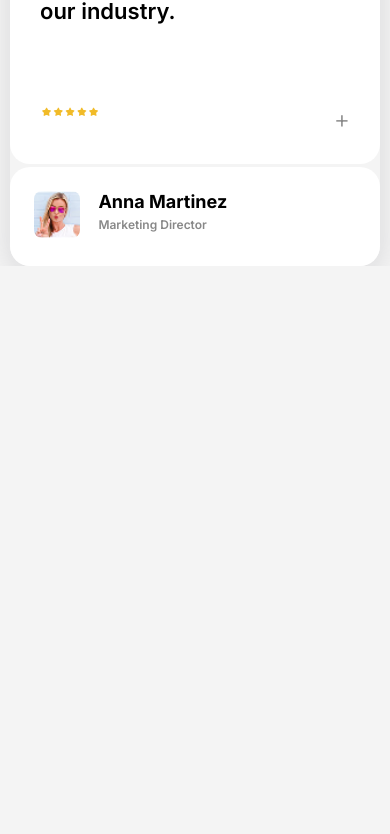
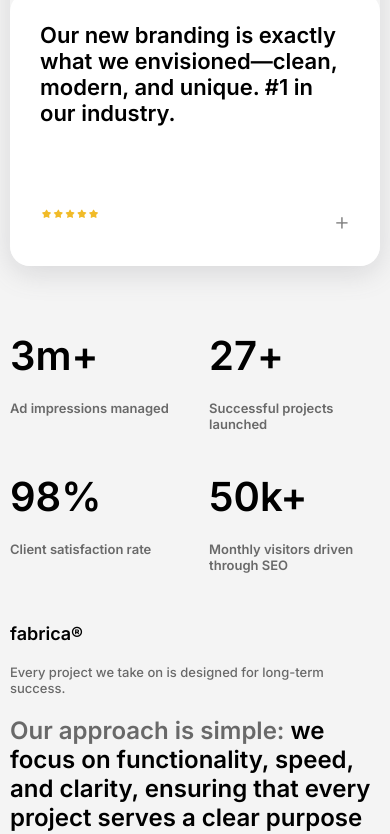
Before and after one commit to surendhar-03/fsbrica-nxt, a Next.js app: page / in a window 390 px wide. Shown: the part 8925-9759 px from the top of the page. Before the commit the page ends 9191 px from the top, so only its background shows below. Built offline with nearby package versions, Linux system fonts and the light colour scheme.

Commit message:
section 8 complete with responsive

```diff
--- /dev/null
+++ b/Pages/Section8.js
@@ -0,0 +1,84 @@
+"use client";
+import '@/Styles/Section8.css'
+import dynamic from 'next/dynamic';
+const CountUp = dynamic(() => import('react-countup'), { ssr: false });
+export default function Section8() {
+
+
+    return (
+        <div className='container Section8'>
+            <div className='mx-w part-11'>
+
+
+                <div className='pt-11-1'>
+                    <div className='pt-11-1-1'>
+                        <div className='pt-11-1-1-1'>
+                            <div className='pt-11-1-1-1-1'><CountUp end={3} enableScrollSpy scrollSpyOnce scrollSpyDelay={100} /></div>
+                            <div className='pt-11-1-1-1-2'>m+</div>
+                        </div>
+                        <div className='pt-11-1-1-2'></div>
+                    </div>
+
+
+
+                    <div className='pt-11-1-1'>
+                        <p>Ad impressions managed</p>
+                    </div>
+                </div>
+                <div className='pt-11-1'>
+                    <div className='pt-11-1-1'>
+                        <div className='pt-11-1-1-1'>
+                            <div className='pt-11-1-1-1-1'><CountUp end={27} enableScrollSpy scrollSpyOnce scrollSpyDelay={100} /></div>
+                            <div className='pt-11-1-1-1-2'>+</div>
+                        </div>
+                        <div className='pt-11-1-1-2'></div>
+                    </div>
+                    <div className='pt-11-1-1'>
+                        <p>Successful projects launched</p>
+                    </div>
+                </div>
+                <div className='pt-11-1'>
+                    <div className='pt-11-1-1'>
+                        <div className='pt-11-1-1-1'>
+                            <div className='pt-11-1-1-1-1'><CountUp end={98} enableScrollSpy scrollSpyOnce scrollSpyDelay={100} /></div>
+                            <div className='pt-11-1-1-1-2'>%</div>
+                        </div>
+                        <div className='pt-11-1-1-2'></div>
+                    </div>
+                    <div className='pt-11-1-1'>
+                        <p>Client satisfaction rate</p>
+                    </div>
+                </div>
+                <div className='pt-11-1'>
+                    <div className='pt-11-1-1'>
+                        <div className='pt-11-1-1-1'>
+                            <div className='pt-11-1-1-1-1'> <CountUp end={50} enableScrollSpy scrollSpyOnce scrollSpyDelay={100} /></div>
+                            <div className='pt-11-1-1-1-2'>k+</div>
+                        </div>
+                        <div className='pt-11-1-1-2'></div>
+                    </div>
+
+
+
+                    <div className='pt-11-1-1'>
+                        <p>Monthly visitors driven through SEO</p>
+                    </div>
+                </div>
+            </div>
+            <div className='mx-w part-12'>
+                 <div className='part-12-1 pt-12-1'>
+                    <div className='pt-12-1-1 fab'><p>fabrica®</p></div>
+                    <div className='pt-12-1-2 fab2'><p>Every project we take on is designed for long-term success.</p></div>
+                 </div>
+
+
+
+                 <div className='part-12-1 pt-12-2'>
+                     <div className='pt-12-1-1 fab4'><p><span>Our approach is simple:</span> we focus on functionality, speed, and clarity, ensuring that every project serves a clear purpose without unnecessary complexity.</p></div>
+                    <div className='pt-12-1-2 fab3'><p>We don’t overpromise or use flashy marketing language. We simply build well-designed, functional websites and strategies that help businesses succeed.</p></div>
+                 </div>
+                 <div className='part-12-1 pt-12-3'></div>
+            </div>
+        </div>
+    )
+}
--- /dev/null
+++ b/Pages/Section9.js
@@ -0,0 +1,35 @@
+
+
+import'@/Styles/Section9.css';
+export default function Section9() {
+return(
+    <div className='container Section9'>
+     <div className='mx-w part-13'>
+<div className='pt-13-1'></div>
+<div className='pt-13-1'></div>
+
+     </div>
+
+
+
+
+
+
+
+
+
+
+
+
+
+
+
+
+
+
+
+
+
+ </div>
+)
+}
--- a/Styles/Home.css
+++ b/Styles/Home.css
@@ -421,29 +421,33 @@
   }
 
   .section4 {
-    padding-top: 50px! important;
-    padding-bottom: 70px! important;
+    padding-top: 50px ! important;
+    padding-bottom: 70px ! important;
   }
-.pt8-2-1
-{
-  width: 100%! important;
+
+  .pt8-2-1 {
+    width: 100% ! important;
     padding-top: 30px !important;
   }
-.Section5 .mx-ww .content-wrapper .part-10 .pt7-1{
-order: 2! important;
+
+  .Section5 .mx-ww .content-wrapper .part-10 .pt7-1 {
+    order: 2 ! important;
     padding-bottom: 20px;
   }
-.Section5 .mx-ww .content-wrapper .part-10 .pt7-2{
-order: 1! important;
 
-padding-bottom: 20px! important;
+  .Section5 .mx-ww .content-wrapper .part-10 .pt7-2 {
+    order: 1 ! important;
+
+    padding-bottom: 20px ! important;
   }
+
   .Section6 .part-7 .pt7-2 h6 {
-display: none! important;
+    display: none ! important;
 
   }
+
   .Section6 .part-7 .pt7-2 h4 {
-  display: block! important;
+    display: block ! important;
     padding-top: 20px;
   }
 
@@ -869,7 +873,7 @@ display: none! important;
 
   .ne-3-2 {
     gap: 80px !important;
-    order: 1 !important;
+    /* order: 1 !important; */
   }
 
   .empty-4 {
@@ -881,23 +885,67 @@ display: none! important;
   }
 
 
+  /* section8 */
 
 
+  .Section8 {
+    padding-top: 65px !important;
+    gap: 50px !important;
+  }
+
+  .mx-w.part-11 {
+    display: flex;
+    flex-wrap: wrap !important;
+    gap: 40px !important;
+  }
+
+  .pt-11-1 {
+    width: 43% !important;
+
+  }
+
+  .pt-11-1-1-1 {
+    font-size: 40px !important;
+  }
 
 
+  .pt-11-1-1 p {
+    font-size: 13px !important;
+    width: auto !important;
+  }
 
 
+  .mx-w.part-12 {
+    flex-direction: column;
+    gap: 20px;
+  }
 
+  .part-12-1.pt-12-1 {
+    width: auto !important;
+  }
 
+  .part-12-1.pt-12-2 {
+    width: auto !important;
+  }
 
+  .pt-12-1-1.fab p {
+    font-size: 18px !important;
+  }
 
+  .pt-12-1-2.fab2 p {
+    font-size: 13px !important;
+  }
+  .pt-12-1-2.fab3 p{
+    font-size: 15px !important;
+  }
 
+  .pt-12-1-1.fab4 p {
+    font-size: 24px !important;
+  }
 
-
-
-
-
-
-
+  .part-12-1.pt-12-2 {
+    gap: 25px !important;
 
   }
+
+  }
--- a/Styles/Section7.css
+++ b/Styles/Section7.css
@@ -171,7 +171,7 @@ left: 61px;
     justify-content: space-between;
     border-radius: 20px;
     background-color: white;
-    order: 1;
+    order: 2;
 }
 .ne-31-1 img{
     width: 46px;
--- /dev/null
+++ b/Styles/Section8.css
@@ -0,0 +1,88 @@
+.Section8 {
+    padding-top: 150px;
+    display: flex;
+    flex-direction: column;
+    gap: 90px;
+}
+
+.part-11 {
+    display: flex;
+
+}
+
+.pt-11-1 {
+    width: 25%;
+    display: flex;
+    flex-direction: column;
+    gap: 20px;
+    height: 100%;
+}
+
+.pt-11-1-1 {
+    display: flex;
+}
+
+.pt-11-1-1-1 {
+    display: flex;
+}
+
+.pt-11-1-1-1 {
+    font-size: 85px;
+}
+
+.pt-11-1-1-2 {
+    width: 50%;
+}
+
+.pt-11-1-1 p {
+    font-size: 16px;
+    width: 156px;
+    color: rgb(105, 105, 105);
+}
+
+.mx-w.part-12 {
+    display: flex;
+    justify-content: space-between;
+}
+
+.part-12-1.pt-12-1 {
+    width: 25%;
+    display: flex;
+    flex-direction: column;
+    gap: 20px;
+}
+
+.part-12-1.pt-12-2 {
+    width: 55.6%;
+    display: flex;
+    flex-direction: column;
+    gap: 50px;
+}
+
+.part-12-1.pt-12-3 {
+    width: 19%;
+}
+
+.pt-12-1-1.fab p {
+    font-size: 20px;
+}
+
+.pt-12-1-2.fab2 p {
+    font-size: 15px;
+    color: rgb(105, 105, 105);
+    font-weight: 500;
+}
+
+.pt-12-1-2.fab3 p {
+    font-size: 19px;
+    color: rgb(105, 105, 105);
+    font-weight: 500;
+}
+
+.pt-12-1-1.fab4 p {
+    font-size: 30px;
+}
+
+.pt-12-1-1.fab4 span {
+    color: rgb(105, 105, 105);
+}
--- a/app/page.js
+++ b/app/page.js
@@ -8,6 +8,8 @@ import Section4 from "@/Pages/Section4";
 import Section5 from "@/Pages/Section5";
 import Section6 from "@/Pages/Section6";
 import Section7 from "@/Pages/Section7";
+import Section8 from "@/Pages/Section8";
+import Section9 from "@/Pages/Section9";
 
 export default function Home() {
   return (
@@ -21,6 +23,9 @@ export default function Home() {
       <Section5 />
       <Section6/>
       <Section7/>
+      <Section8/>
+      <Section9/>
+
       <Footer />
     </div>
   );
```
Also changed, not shown: Styles/Section9.css (added). Lines whose indentation alone changed are shown as unchanged.
